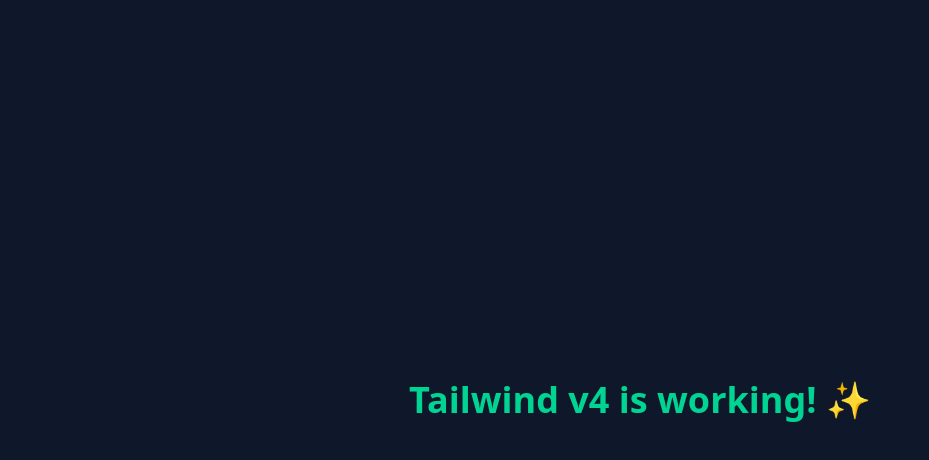
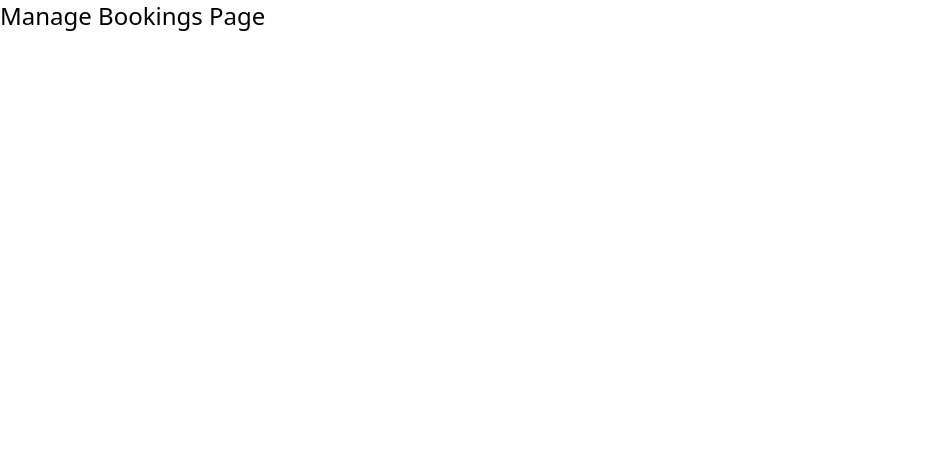
Before and after one commit to KineOnes/holidaze, a React (Vite) app: page /manage/bookings in a window 1280 px wide. Shown: the top 460 px of the page, without its empty margins (0-929 px from the left). Built offline with nearby package versions, Linux system fonts and the light colour scheme.

Commit message:
Add pages in src

```diff
--- a/src/App.jsx
+++ b/src/App.jsx
@@ -1,10 +1,27 @@
+import { Routes, Route } from 'react-router-dom';
+import HomePage from './pages/HomePage.jsx';
+import VenuesPage from './pages/VenuesPage.jsx';
+import VenueDetailsPage from './pages/VenueDetailsPage.jsx';
+import LoginPage from './pages/LoginPage.jsx';
+import RegisterPage from './pages/RegisterPage.jsx';
+import ProfilePage from './pages/ProfilePage.jsx';
+import ManageVenuesPage from './pages/ManageVenuesPage.jsx';
+import ManageBookingsPage from './pages/ManageBookingsPage.jsx';
+import NotFoundPage from './pages/NotFoundPage.jsx';
+
 function App() {
   return (
-    <div className="min-h-screen flex items-center justify-center bg-slate-900">
-      <h1 className="text-4xl font-bold text-emerald-400">
-        Tailwind v4 is working! ✨
-      </h1>
-    </div>
+    <Routes>
+      <Route path="/" element={<HomePage />} />
+      <Route path="/venues" element={<VenuesPage />} />
+      <Route path="/venues/:id" element={<VenueDetailsPage />} />
+      <Route path="/login" element={<LoginPage />} />
+      <Route path="/register" element={<RegisterPage />} />
+      <Route path="/profile" element={<ProfilePage />} />
+      <Route path="/manage/venues" element={<ManageVenuesPage />} />
+      <Route path="/manage/bookings" element={<ManageBookingsPage />} />
+      <Route path="*" element={<NotFoundPage />} />
+    </Routes>
   );
 }
 
--- /dev/null
+++ b/src/pages/HomePage.jsx
@@ -0,0 +1,7 @@
+export default function HomePage() {
+    return (
+      <div className="min-h-screen flex items-center justify-center bg-slate-900 text-emerald-400">
+        <h1 className="text-3xl font-bold">Home page (Holidaze)</h1>
+      </div>
+    );
+  }
--- /dev/null
+++ b/src/pages/LoginPage.jsx
@@ -0,0 +1,3 @@
+export default function LoginPage() {
+    return <h1 className="text-2xl">Login page</h1>;
+  }
--- /dev/null
+++ b/src/pages/ManageBookingsPage.jsx
@@ -0,0 +1,3 @@
+export default function ManageBookingsPage() {
+    return <h1 className="text-2xl">Manage Bookings Page</h1>;
+  }
--- /dev/null
+++ b/src/pages/ManageVenuesPage.jsx
@@ -0,0 +1,3 @@
+export default function VenuesPage() {
+    return <h1 className="text-2xl">Manage Venues Page</h1>;
+  }
--- /dev/null
+++ b/src/pages/NotFoundPage.jsx
@@ -0,0 +1,3 @@
+export default function NotFoundPage() {
+    return <h1 className="text-2xl">404 – Page not found</h1>;
+  }
--- /dev/null
+++ b/src/pages/ProfilePage.jsx
@@ -0,0 +1,3 @@
+export default function ProfilePage() {
+    return <h1 className="text-2xl">Profile Page</h1>;
+  }
--- /dev/null
+++ b/src/pages/RegisterPage.jsx
@@ -0,0 +1,3 @@
+export default function RegisterPage() {
+    return <h1 className="text-2xl">Register Page</h1>;
+  }
--- /dev/null
+++ b/src/pages/VenueDetailsPage.jsx
@@ -0,0 +1,7 @@
+export default function VenueDetailsPage() {
+    return (
+      <div className="min-h-screen flex items-center justify-center bg-slate-900 text-emerald-400">
+        <h1 className="text-3xl font-bold">Single venue details page</h1>
+      </div>
+    );
+  }
--- /dev/null
+++ b/src/pages/VenuesPage.jsx
@@ -0,0 +1,7 @@
+export default function VenuesPage() {
+    return (
+      <div className="min-h-screen flex items-center justify-center bg-slate-900 text-emerald-400">
+        <h1 className="text-3xl font-bold">Venues list page</h1>
+      </div>
+    );
+  }
```
